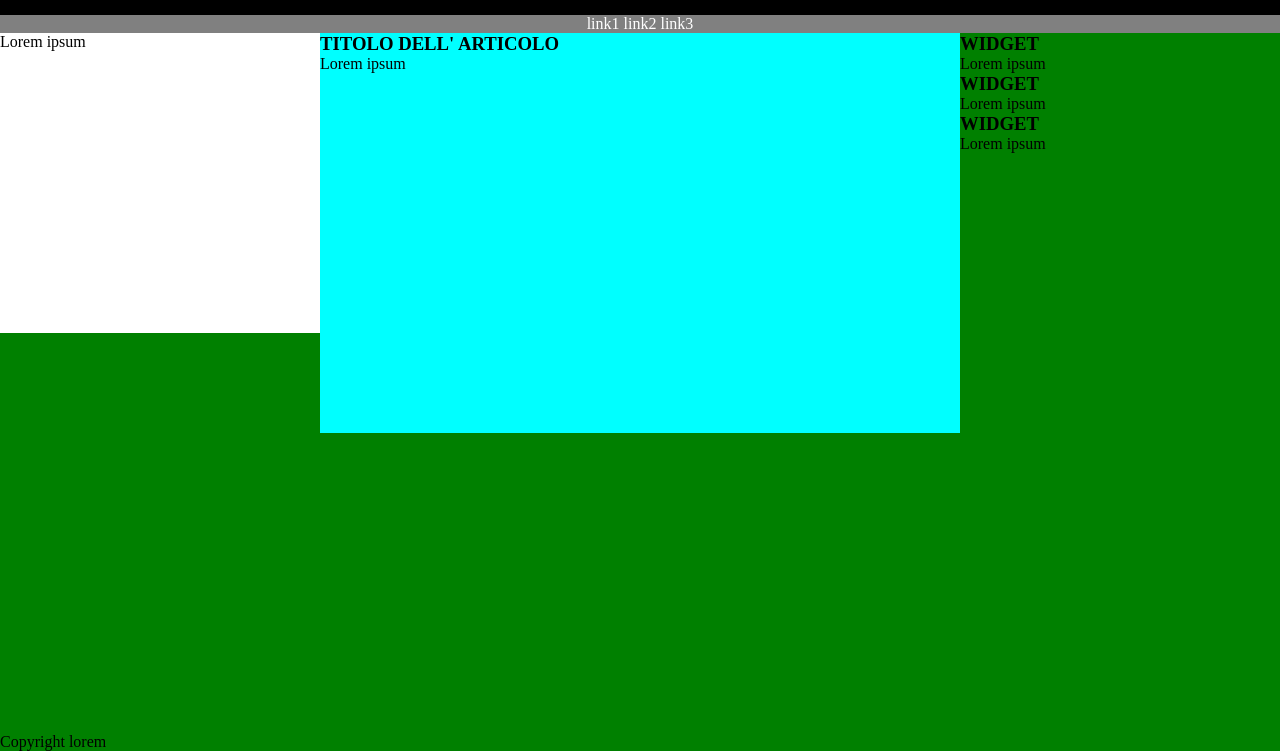
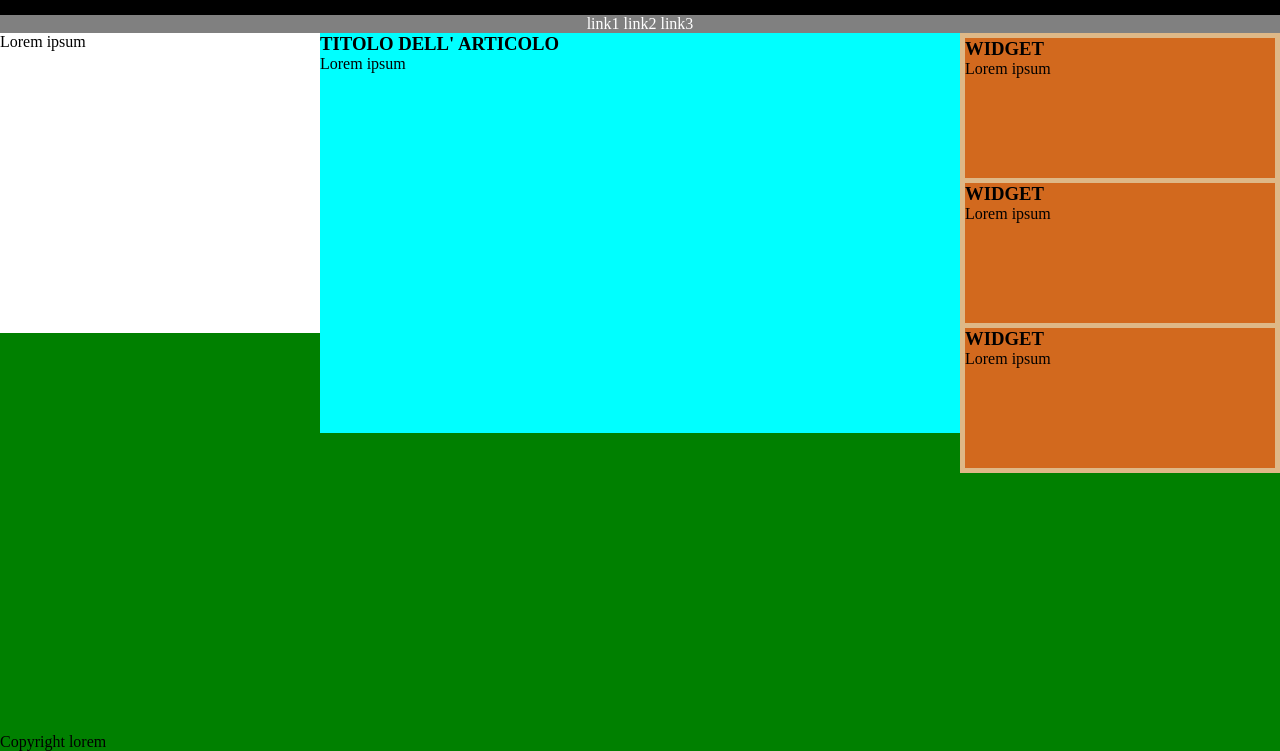
Before and after one commit to Zappykeyboard/htmlcss-struttura-wp, a plain HTML site: page index.html in a window 1280 px wide. Shown: the part 85-836 px from the top of the page. Drawn offline with Linux system fonts and the light colour scheme.

Commit message:
aggiunto stile colonna dei widget

```diff
--- a/css/style.css
+++ b/css/style.css
@@ -58,3 +58,20 @@ nav{
     width: 50%;
     height: 400px;
 }
+
+/*colonna dei widget*/
+#widget-column{
+    background-color: burlywood;
+    float: right;
+    width: 25%;
+    height: auto;
+}
+
+/*stile contenuti widget*/
+.widget-content{
+    height:140px;
+    background-color: chocolate;
+    margin: 5px;
+}
+
+/*clearfix #body-content*/
```
